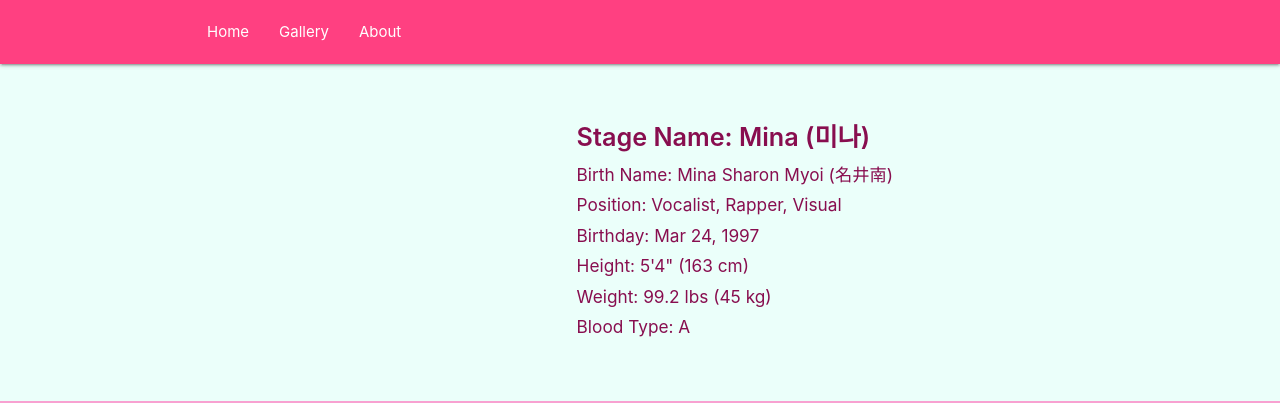
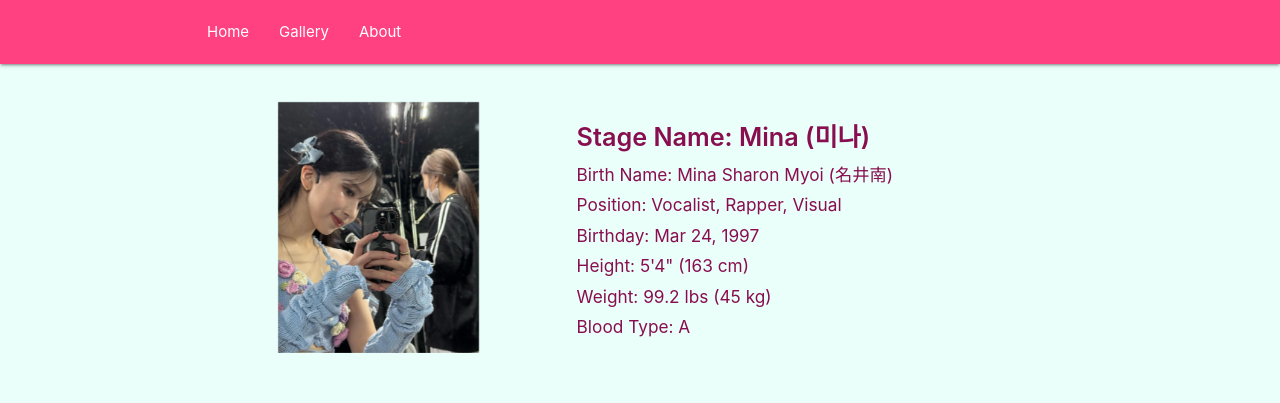
Before and after one commit to lbrynsnc/minari-webpage, a website: page index.html in a window 1280 px wide. Shown: the top 403 px of the page. Drawn offline with nearby package versions, Linux system fonts and the light colour scheme.

Commit message:
Fixed issue where trivia photo fails to display and resolves footer bug.

```diff
--- a/index.html
+++ b/index.html
@@ -72,7 +72,6 @@
         margin-top:135px;
       }
 } */
-
     </style>
     <title> </title>
   </head>
@@ -104,7 +103,7 @@
       <div class="row">
         <div class="col s12 l3 push-l1">
           <img
-            src="img/iphone.jpg"
+            src="img/mina-photos/iphone-15.jpg"
             alt=""
             class="materialboxed responsive-img"
           />
@@ -266,17 +265,7 @@
              </div>
            </div>
          </div>
-
     </div>
-
-
-
-
-
-
-
-
-
       <!-- row 3-->
 
         <div class="row">
@@ -308,11 +297,6 @@
               </div>
             </div>
           </div>
-
-
-
-
-
 
           <div class="col s6 l2">
             <div class="card">
@@ -371,6 +355,7 @@
           </div>
         </div>
       </div>
+    </div>
     </div>
 
     <!-- footer -->
```
